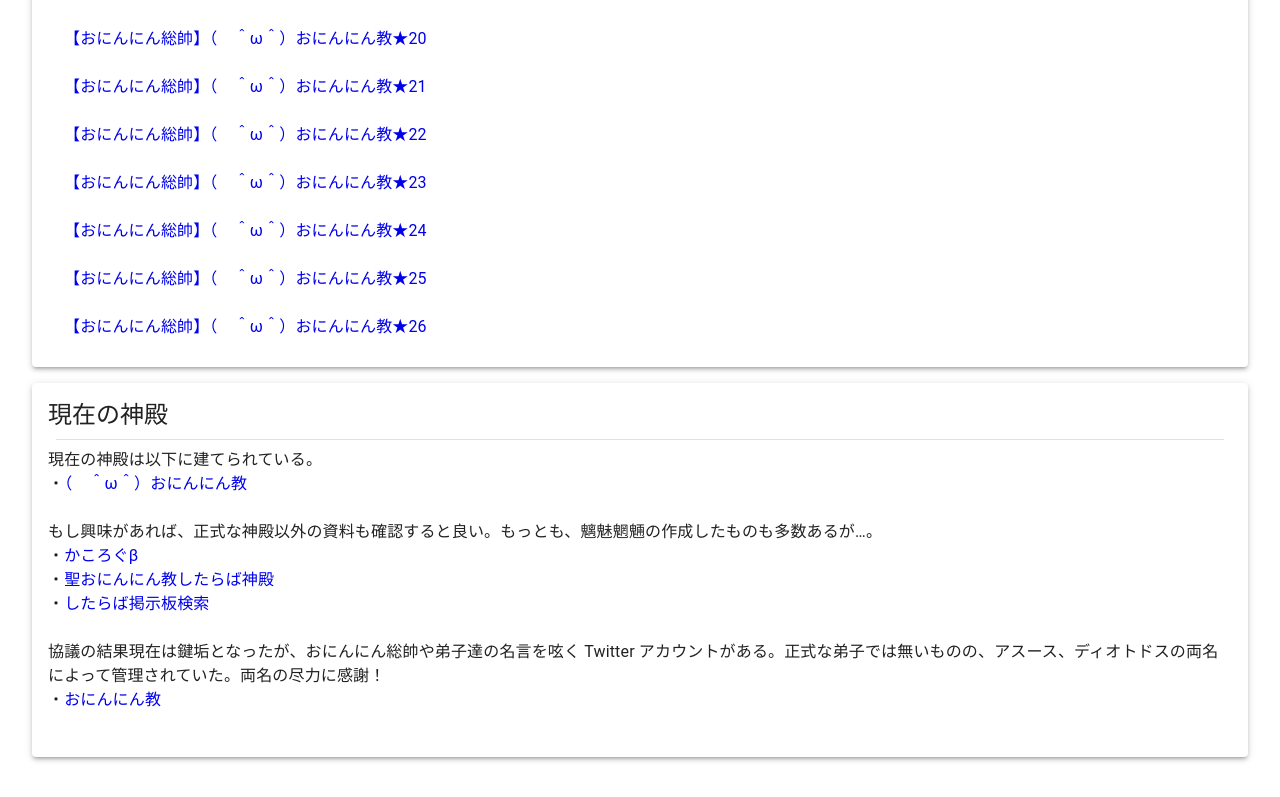
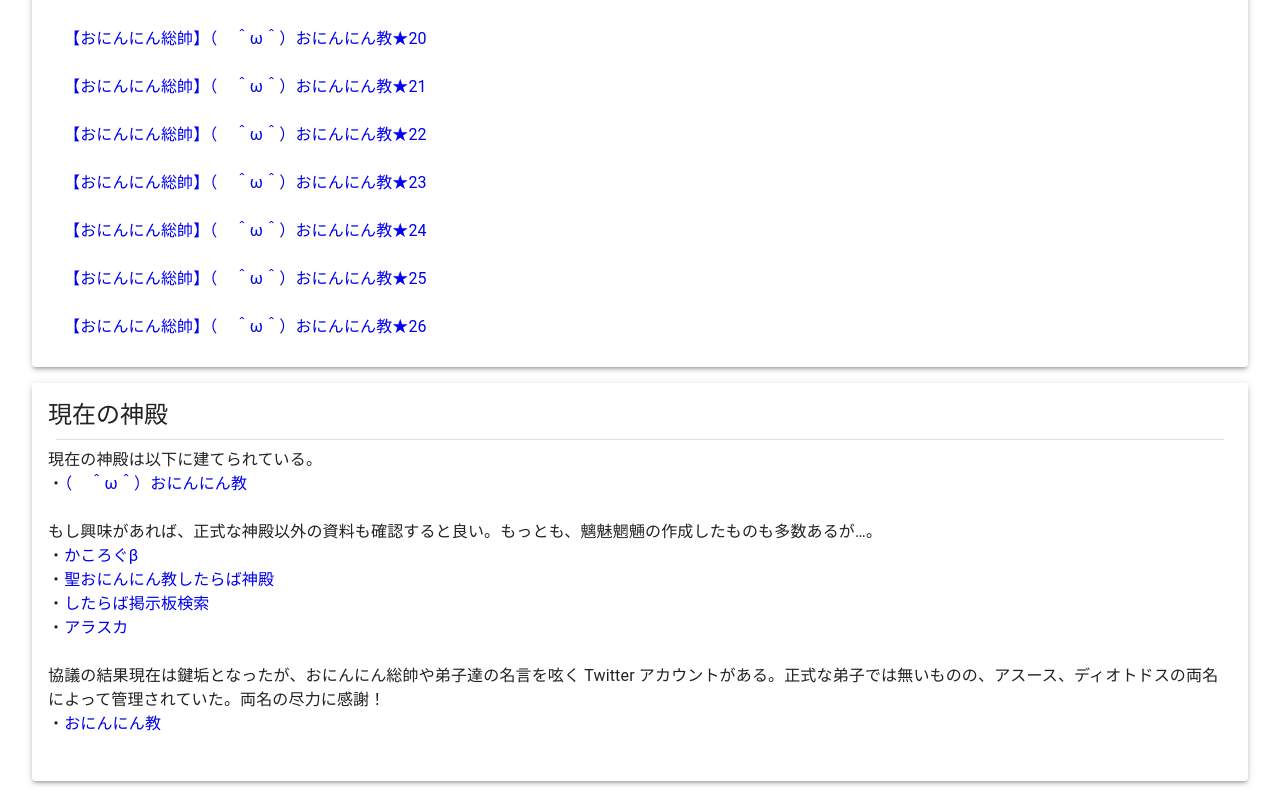
Before and after one commit to Rev-Schnabel/oninninkyo, a React (Create React App) app: page /archive in a window 1280 px wide. Shown: the part 1328-2125 px from the top of the page. Before the commit the page ends 2101 px from the top, so only its background shows below. Built offline with nearby package versions, Linux system fonts and the light colour scheme.

Commit message:
Add Alaska link to archive page.

```diff
--- a/src/archive/archive.tsx
+++ b/src/archive/archive.tsx
@@ -51,7 +51,8 @@ export const Archive: React.FC = () => {
             もし興味があれば、正式な神殿以外の資料も確認すると良い。もっとも、魑魅魍魎の作成したものも多数あるが…。<br />
             ・<a style={{ textDecoration: "none" }} href="https://kakolog.jp/?q=%E3%81%8A%E3%81%AB%E3%82%93%E3%81%AB%E3%82%93%E6%95%99&d=2012">かころぐβ</a><br />
             ・<a style={{ textDecoration: "none" }} href="https://jbbs.shitaraba.net/study/12015/">聖おにんにん教したらば神殿</a><br />
-            ・<a style={{ textDecoration: "none" }} href="https://jbbs.shitaraba.net/bbs/subject.cgi/study/12015/?q=%E3%81%8A%E3%81%AB%E3%82%93%E3%81%AB%E3%82%93%E6%95%99">したらば掲示板検索</a><br /><br />
+            ・<a style={{ textDecoration: "none" }} href="https://jbbs.shitaraba.net/bbs/subject.cgi/study/12015/?q=%E3%81%8A%E3%81%AB%E3%82%93%E3%81%AB%E3%82%93%E6%95%99">したらば掲示板検索</a><br />
+            ・<a style={{ textDecoration: "none" }} href="https://jbbs.shitaraba.net/internet/17864/">アラスカ</a><br /><br />
             協議の結果現在は鍵垢となったが、おにんにん総帥や弟子達の名言を呟く Twitter アカウントがある。正式な弟子では無いものの、アスース、ディオトドスの両名によって管理されていた。両名の尽力に感謝！<br />
             ・<a style={{ textDecoration: "none" }} href="https://twitter.com/oninninkyo">おにんにん教</a><br /><br />
           </Typography>
```
